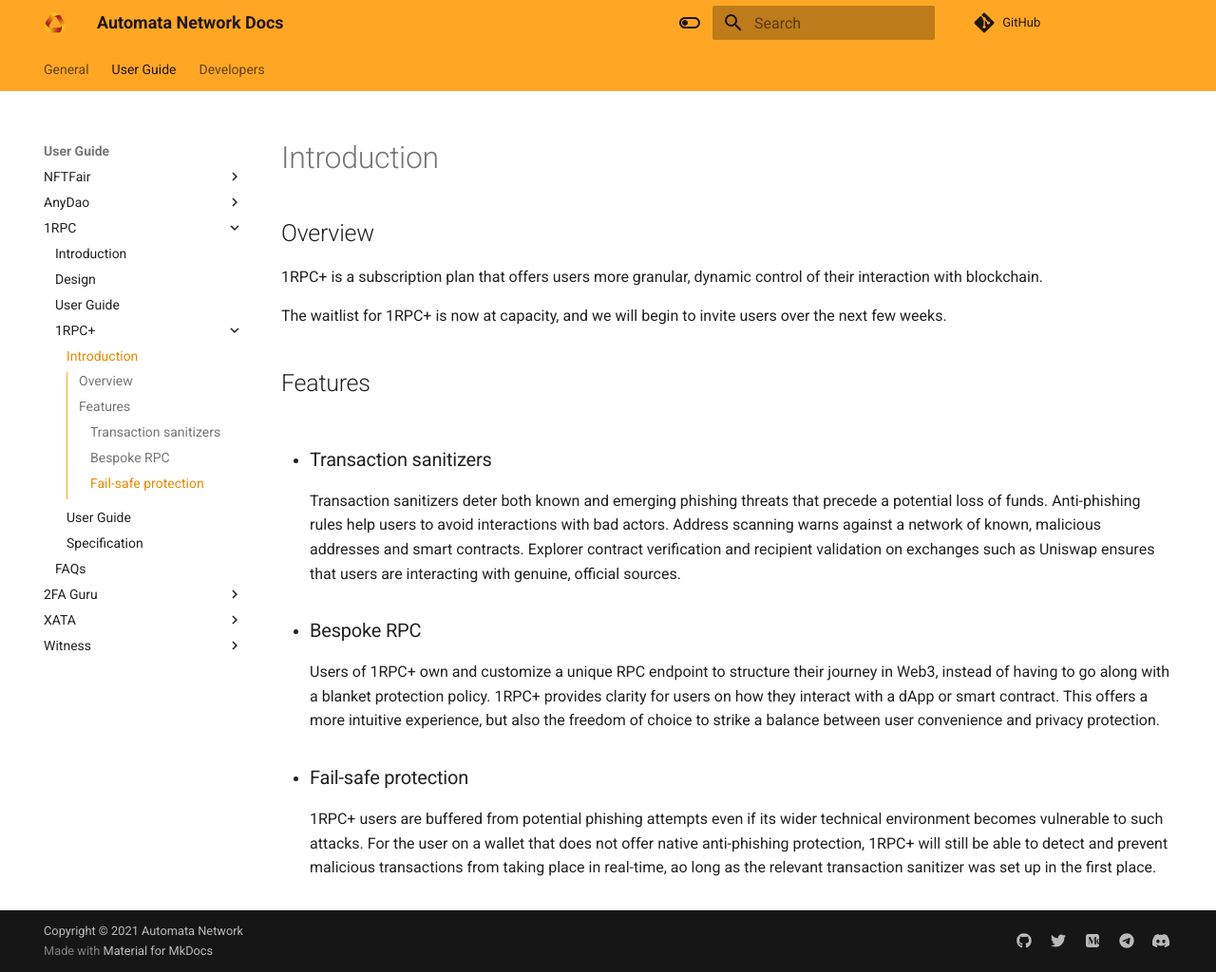
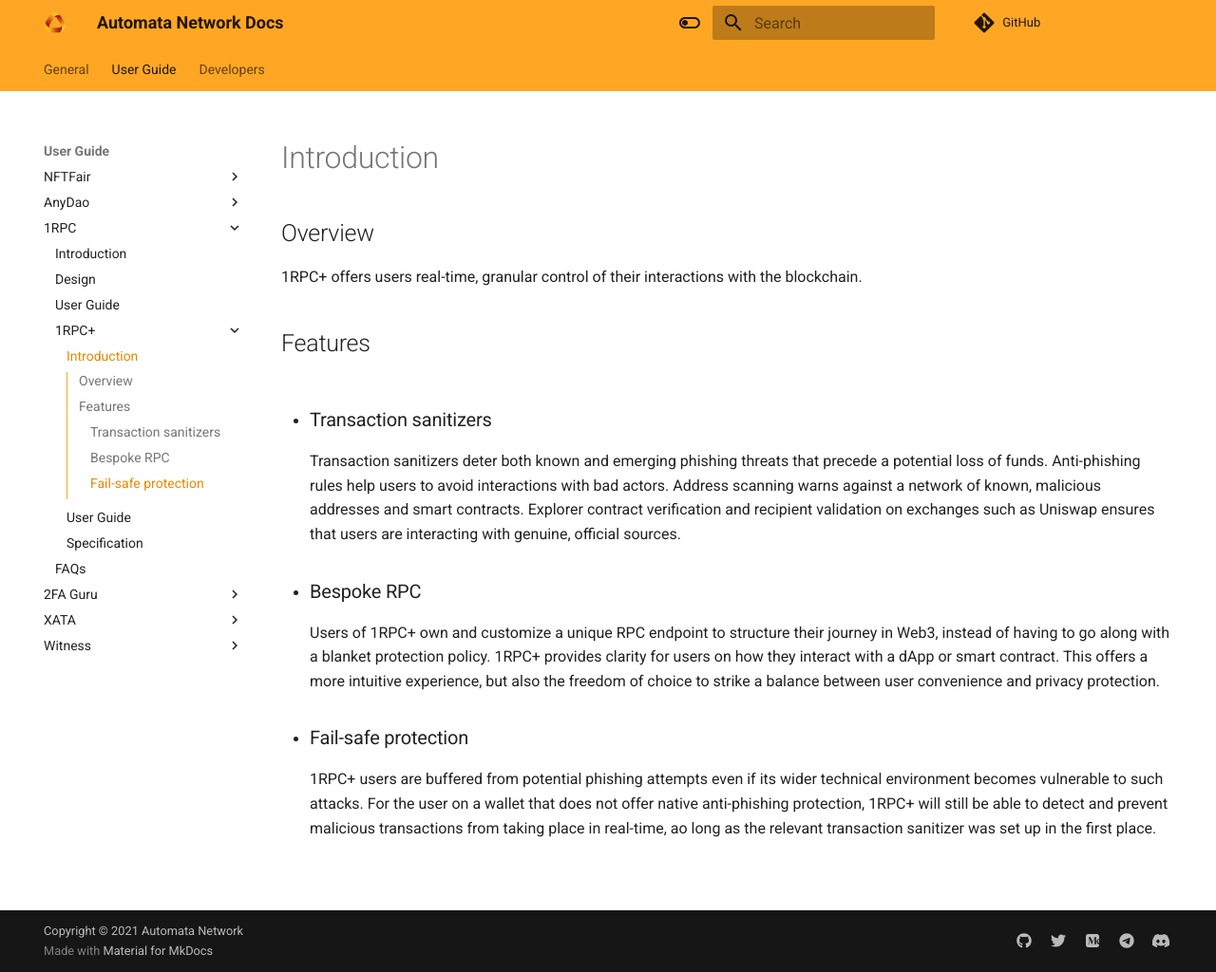
Before and after one commit to automata-network/docs, an MkDocs documentation site: the page built from docs/1rpc/1rpcplus/introduction.md, in a window 1280 px wide and 1024 px high. Shown: the whole window at 95% size. Built offline with MkDocs 1.6.1 and Material for MkDocs 9.7.7, drawn with Linux system fonts in a browser that asks for light colours; nearby versions of some CDN libraries; comment, search, counter and statistics services are not loaded.

Commit message:
Update introduction.md

```diff
--- a/docs/1rpc/1rpcplus/introduction.md
+++ b/docs/1rpc/1rpcplus/introduction.md
@@ -2,9 +2,7 @@
 
 ## Overview
 
-1RPC+ is a subscription plan that offers users more granular, dynamic control of their interaction with blockchain.
-
-The waitlist for 1RPC+ is now at capacity, and we will begin to invite users over the next few weeks.
+1RPC+ offers users real-time, granular control of their interactions with the blockchain.
 
 ## Features
 
```
